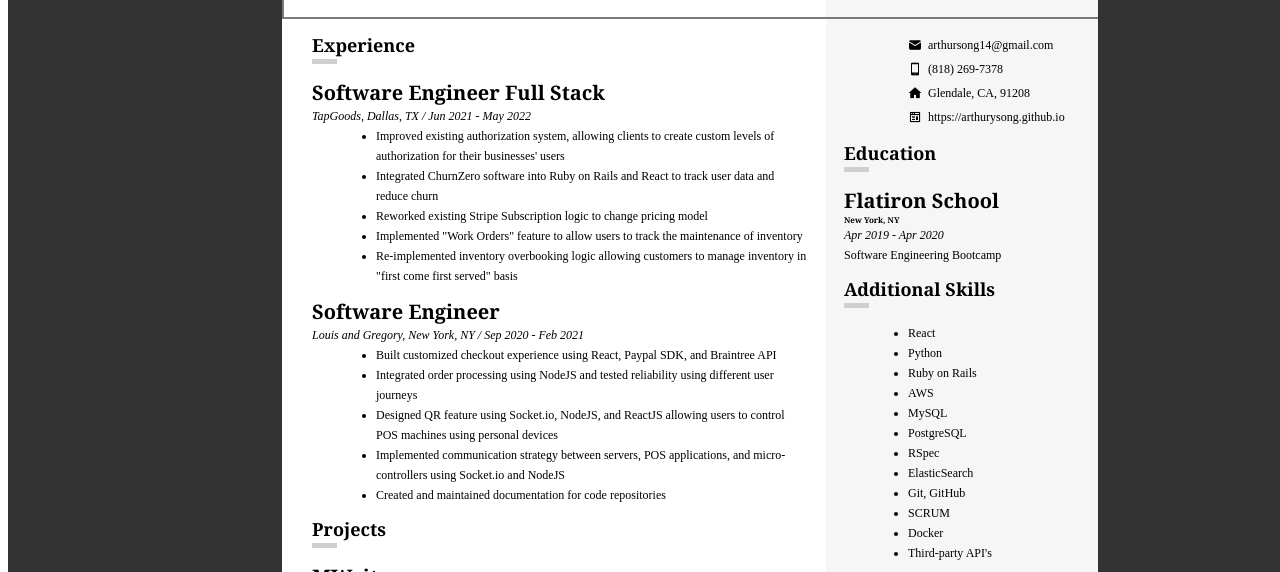
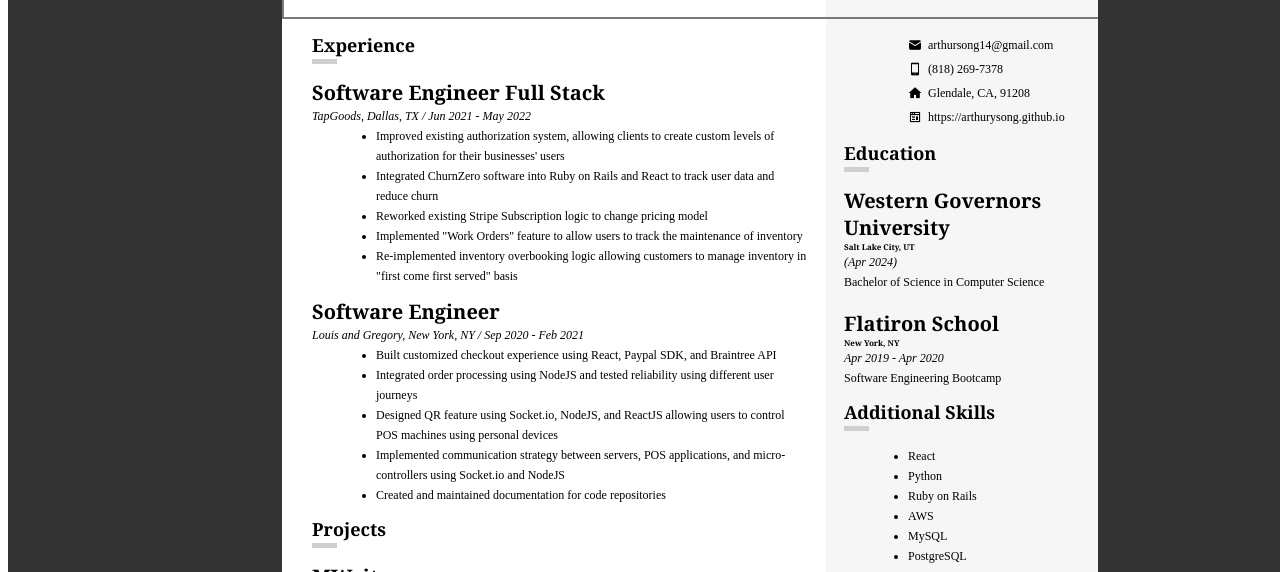
Before and after one commit to arthurysong/arthurysong.github.io, a Gatsby site: page /resume in a window 1280 px wide. Shown: the part 204-776 px from the top of the page. Built offline with nearby package versions, Linux system fonts and the light colour scheme; Gatsby itself is replaced by a stand-in of ours.

Commit message:
update resume

```diff
--- a/src/pages/resume.js
+++ b/src/pages/resume.js
@@ -250,6 +250,13 @@ export default function Resume() {
             <div className="education section">
               <SectionHeader text="Education" />
 
+              <h3>Western Governors University</h3>
+              <h6>Salt Lake City, UT</h6>
+              <p style={{ fontStyle: "italic" }}>(Apr 2024)</p>
+              <p style={{ marginBottom: 18 }}>
+                Bachelor of Science in Computer Science
+              </p>
+
               <h3>Flatiron School</h3>
               <h6>New York, NY</h6>
               <p style={{ fontStyle: "italic" }}>Apr 2019 - Apr 2020</p>
@@ -270,8 +277,9 @@ export default function Resume() {
                 <li>ElasticSearch</li>
                 <li>Git, GitHub</li>
                 <li>SCRUM</li>
+                <li>REST</li>
                 <li>Docker</li>
-                <li>Third-party API's</li>
+                <li>API Integration</li>
               </ul>
             </div>
 
```
